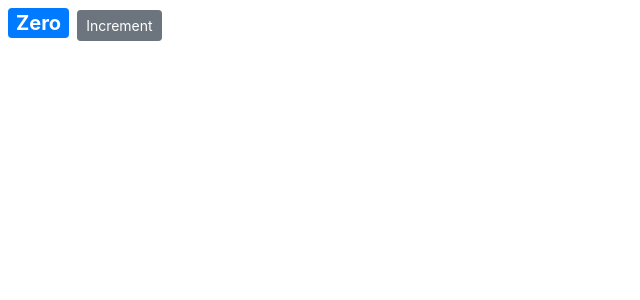
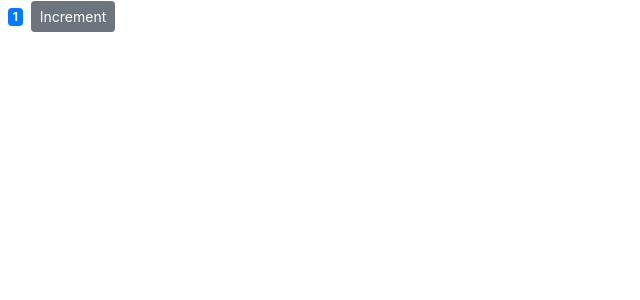
Before and after one commit to slachhar/Learning-React-JS, a React (Create React App) app in the folder counter-app/: page / in a window 1280 px wide. Shown: the top 300 px of the page, without its empty margins (0-640 px from the left). Built offline with nearby package versions, Linux system fonts and the light colour scheme.

Commit message:
rendering classes dynamically

```diff
--- a/counter-app/src/components/counter.jsx
+++ b/counter-app/src/components/counter.jsx
@@ -1,23 +1,22 @@
 import React, { Component } from "react";
 class Counter extends Component {
   state = {
-    count: 0
-  };
-
-  styles = {
-    fontSize: 20,
-    fontWeight: "bold"
+    count: 1
   };
 
   render() {
     return (
       <div>
-        <span style={this.styles} className="badge badge-primary m-2">
-          {this.formatCount()}
-        </span>
+        <span className={this.getBadgeClasses()}>{this.formatCount()}</span>
         <button className="btn btn-secondary btn-sm">Increment</button>
       </div>
     );
+  }
+
+  getBadgeClasses() {
+    let classes = "badge m-2 badge-";
+    classes += this.state.count === 0 ? "warning" : "primary";
+    return classes;
   }
 
   formatCount() {
```
